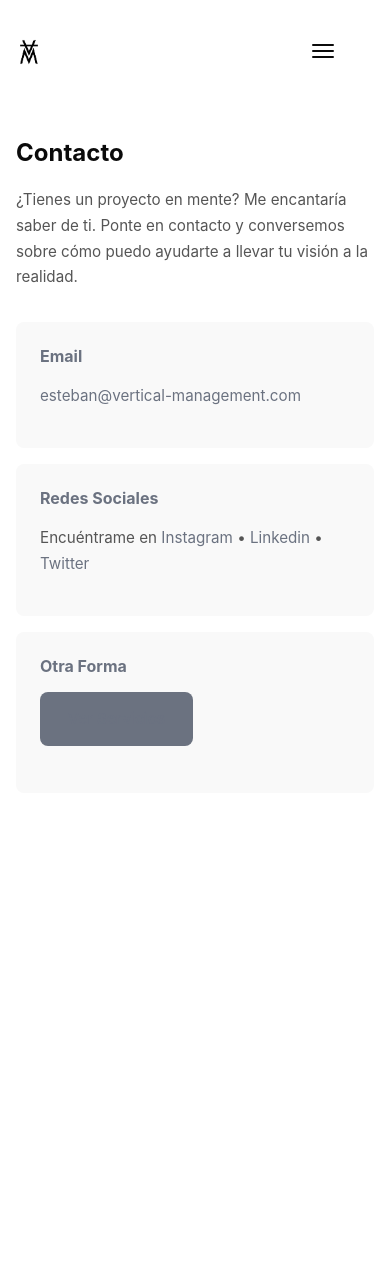
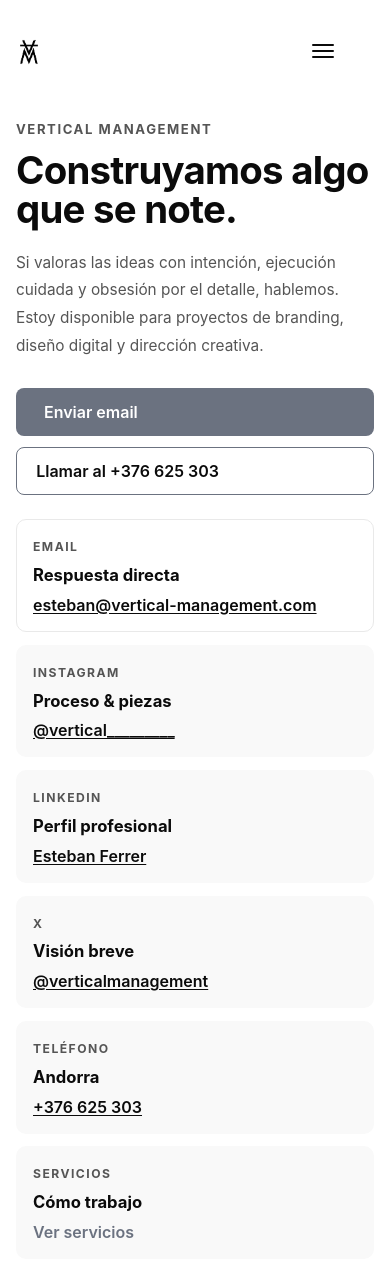
Before and after one commit to Vertical-Management/vertical-website, an Astro site: page /contacto in a window 390 px wide. Before the commit the page ends 844 px from the top, so only its background shows below. Built offline with nearby package versions, Linux system fonts and the light colour scheme; Astro itself is replaced by a stand-in of ours.

Commit message:
Redesign contact page with editorial kinetic layout

```diff
--- a/src/pages/contacto.astro
+++ b/src/pages/contacto.astro
@@ -9,32 +9,55 @@ const withBase = (path) => `${basePrefix}${path.replace(/^\/+/, '')}`;
 <BaseLayout title="Contacto — Vertical Management">
   <Header />
   <section class="contact vm-container">
-    <h1>Contacto</h1>
-    <p>
-      ¿Tienes un proyecto en mente? Me encantaría saber de ti. Ponte en contacto y conversemos
-      sobre cómo puedo ayudarte a llevar tu visión a la realidad.
-    </p>
+    <header class="contact-hero">
+      <p class="contact-kicker">Vertical Management</p>
+      <h1>Construyamos algo que se note.</h1>
+      <p class="contact-intro">
+        Si valoras las ideas con intención, ejecución cuidada y obsesión por el detalle, hablemos.
+        Estoy disponible para proyectos de branding, diseño digital y dirección creativa.
+      </p>
+      <div class="contact-hero-actions">
+        <a href="mailto:esteban@vertical-management.com" class="btn-primary">Enviar email</a>
+        <a href="tel:+376625303" class="contact-ghost-link">Llamar al +376 625 303</a>
+      </div>
+    </header>
 
-    <div class="contact-methods">
-      <div>
-        <h3>Email</h3>
-        <p><a href="mailto:esteban@vertical-management.com" target="_blank">esteban@vertical-management.com</a></p>
-      </div>
+    <div class="contact-methods" aria-label="Canales de contacto">
+      <article class="contact-card contact-card-primary">
+        <p class="contact-card-label">Email</p>
+        <h2>Respuesta directa</h2>
+        <a href="mailto:esteban@vertical-management.com">esteban@vertical-management.com</a>
+      </article>
 
-      <div>
-        <h3>Redes Sociales</h3>
-        <p>
-          Encuéntrame en
-          <a href="#">Instagram</a> •
-          <a href="#">Linkedin</a> •
-          <a href="#">Twitter</a>
-        </p>
-      </div>
+      <article class="contact-card">
+        <p class="contact-card-label">Instagram</p>
+        <h2>Proceso & piezas</h2>
+        <a href="https://www.instagram.com/vertical_________/" target="_blank" rel="noopener noreferrer">@vertical_________</a>
+      </article>
 
-      <div>
-        <h3>Otra Forma</h3>
-        <p><a href={withBase('servicios')} class="btn-primary">Ver Servicios</a></p>
-      </div>
+      <article class="contact-card">
+        <p class="contact-card-label">LinkedIn</p>
+        <h2>Perfil profesional</h2>
+        <a href="https://www.linkedin.com/in/esteban-ferrer-3777521a8/" target="_blank" rel="noopener noreferrer">Esteban Ferrer</a>
+      </article>
+
+      <article class="contact-card">
+        <p class="contact-card-label">X</p>
+        <h2>Visión breve</h2>
+        <a href="https://x.com/verticalmanagement" target="_blank" rel="noopener noreferrer">@verticalmanagement</a>
+      </article>
+
+      <article class="contact-card">
+        <p class="contact-card-label">Teléfono</p>
+        <h2>Andorra</h2>
+        <a href="tel:+376625303">+376 625 303</a>
+      </article>
+
+      <article class="contact-card contact-card-services">
+        <p class="contact-card-label">Servicios</p>
+        <h2>Cómo trabajo</h2>
+        <a href={withBase('servicios')} class="contact-inline-link">Ver servicios</a>
+      </article>
     </div>
   </section>
 </BaseLayout>
--- a/src/styles/global.scss
+++ b/src/styles/global.scss
@@ -162,11 +162,27 @@ body{font-family: Inter, system-ui, -apple-system, 'Segoe UI', Roboto, 'Helvetic
 .about h2,.contact h2{color:var(--vm-accent);margin-top:2rem;margin-bottom:1rem}
 .about p,.contact p{line-height:1.8;color:#555;max-width:800px}
 
-.contact-methods{display:grid;grid-template-columns:repeat(auto-fit,minmax(250px,1fr));gap:2rem;margin-top:2rem}
-.contact-methods div{padding:1.5rem;background:#f9f9f9;border-radius:8px}
-.contact-methods h3{color:var(--vm-accent);margin:0 0 0.5rem 0}
-.contact-methods a{color:var(--vm-accent);text-decoration:none}
-.contact-methods a:hover{text-decoration:underline}
+.contact{display:grid;gap:2.5rem}
+.contact-hero{max-width:900px}
+.contact-kicker{margin:0 0 0.6rem 0;font-size:0.82rem;line-height:1.2;font-weight:700;letter-spacing:0.12em;text-transform:uppercase;color:var(--vm-accent)}
+.contact h1{margin:0;font-size:clamp(2.2rem, 6vw, 4.6rem);line-height:0.96;letter-spacing:-0.02em;max-width:13ch}
+.contact-intro{margin:1.2rem 0 0 0;max-width:68ch;font-size:1.06rem;line-height:1.8;color:#555}
+
+.contact-hero-actions{display:flex;flex-wrap:wrap;gap:0.9rem;margin-top:1.8rem}
+.contact-ghost-link{display:inline-flex;align-items:center;padding:0.84rem 1.2rem;border:1px solid var(--vm-accent);border-radius:8px;color:var(--vm-fg);text-decoration:none;font-weight:600;transition:transform 250ms ease, box-shadow 250ms ease, border-color 250ms ease}
+.contact-ghost-link:hover{transform:translateY(-2px);box-shadow:0 8px 24px rgba(11,11,11,0.1);border-color:var(--vm-fg)}
+
+.contact-methods{display:grid;grid-template-columns:repeat(12, minmax(0, 1fr));gap:1rem}
+.contact-card{grid-column:span 4;padding:1.25rem 1.3rem;background:#f9f9f9;border:1px solid transparent;border-radius:10px;transition:transform 250ms ease, border-color 250ms ease, box-shadow 250ms ease}
+.contact-card:hover{transform:translateY(-2px);border-color:#d9d9d9;box-shadow:0 8px 24px rgba(11,11,11,0.08)}
+.contact-card-label{margin:0;font-size:0.76rem;line-height:1.1;letter-spacing:0.12em;text-transform:uppercase;font-weight:700;color:var(--vm-accent)}
+.contact-card h2{margin:0.55rem 0 0.9rem 0;font-size:1.22rem;line-height:1.15;color:var(--vm-fg)}
+.contact-card a{color:var(--vm-fg);font-weight:600;text-underline-offset:2px}
+
+.contact-card-primary{grid-column:span 8;background:#fff;border-color:#e9e9e9}
+.contact-card-services{display:flex;flex-direction:column;justify-content:space-between}
+.contact-inline-link{color:var(--vm-accent) !important;text-decoration:none}
+.contact-inline-link:hover{text-decoration:underline}
 
 .project-card{display:block;text-decoration:none;color:inherit;transition:transform 300ms ease}
 .project-card:hover{transform:translateY(-2px)}
@@ -1224,6 +1240,11 @@ body{font-family: Inter, system-ui, -apple-system, 'Segoe UI', Roboto, 'Helvetic
   .cafeteros-reference-content{grid-template-columns:1fr;gap:2rem;padding:1.5rem}
   .cafeteros-products-grid{grid-template-columns:repeat(2, 1fr);gap:1.5rem}
   .cafeteros-identity-grid{grid-template-columns:repeat(2, 1fr);gap:1rem}
+  .contact{gap:2rem}
+  .contact h1{max-width:14ch}
+  .contact-methods{grid-template-columns:repeat(6, minmax(0, 1fr))}
+  .contact-card{grid-column:span 3}
+  .contact-card-primary{grid-column:span 6}
 }
 
 @media (max-width:640px){
@@ -1231,9 +1252,14 @@ body{font-family: Inter, system-ui, -apple-system, 'Segoe UI', Roboto, 'Helvetic
   .service-card{padding:1.25rem}
   .service-card h2{font-size:1.05rem;line-height:1.35;margin-bottom:0.45rem;color:var(--vm-accent)}
   .service-card p{font-size:0.92rem;line-height:1.6}
-  .contact-methods{grid-template-columns:1fr;gap:1rem}
-  .contact-methods h3{font-size:1rem;line-height:1.35;margin-bottom:0.4rem;color:var(--vm-accent)}
-  .contact p{font-size:0.95rem;line-height:1.7}
+  .contact{gap:1.5rem}
+  .contact h1{font-size:clamp(1.75rem, 11vw, 2.4rem);max-width:16ch;line-height:1.02}
+  .contact-intro{font-size:0.96rem;line-height:1.72}
+  .contact-hero-actions{flex-direction:column;align-items:flex-start;gap:0.65rem}
+  .contact-hero-actions a{width:100%}
+  .contact-methods{grid-template-columns:1fr;gap:0.8rem}
+  .contact-card,.contact-card-primary{grid-column:auto;padding:1rem}
+  .contact-card h2{font-size:1.04rem;margin:0.5rem 0 0.6rem 0}
   .fep-hero{max-height:300px}
   .fep-info-header{padding:1.5rem 1rem}
   .fep-gallery-grid{grid-template-columns:repeat(3, 1fr);gap:0.3rem;padding:0}
@@ -1808,7 +1834,7 @@ body{font-family: Inter, system-ui, -apple-system, 'Segoe UI', Roboto, 'Helvetic
 .xp-shell{
   min-height:100vh;
   padding:0;
-  background:url('https://upload.wikimedia.org/wikipedia/en/6/67/Bliss_%28Windows_XP%29.png') center/cover no-repeat;
+  background:url('/assets/xp/fondo-de-pantalla.jpg') center/cover no-repeat;
   font-family:Tahoma, Verdana, sans-serif;
 }
 
@@ -1823,9 +1849,9 @@ body{font-family: Inter, system-ui, -apple-system, 'Segoe UI', Roboto, 'Helvetic
   position:relative;
   z-index:6;
   display:grid;
-  grid-template-columns:repeat(auto-fill, 84px);
-  grid-auto-rows:minmax(86px, auto);
-  gap:0.25rem 0.8rem;
+  grid-template-columns:repeat(auto-fill, 126px);
+  grid-auto-rows:minmax(129px, auto);
+  gap:0.38rem 0.75rem;
   width:max-content;
   align-content:start;
 }
@@ -1836,27 +1862,27 @@ body{font-family: Inter, system-ui, -apple-system, 'Segoe UI', Roboto, 'Helvetic
   align-items:center;
   justify-content:flex-start;
   gap:0.24rem;
-  width:84px;
-  min-height:84px;
+  width:126px;
+  min-height:126px;
   border:1px solid transparent;
   background:transparent;
-  padding:0.18rem;
+  padding:0.26rem;
   text-decoration:none;
   color:#fff;
   cursor:default;
 }
 
 .xp-desktop-icon img{
-  width:34px;
-  height:34px;
+  width:51px;
+  height:51px;
   object-fit:contain;
   image-rendering:auto;
 }
 
 .xp-desktop-icon span{
-  max-width:72px;
+  max-width:108px;
   margin:0;
-  font:700 0.67rem/1.15 Tahoma, Verdana, sans-serif;
+  font:700 1.01rem/1.15 Tahoma, Verdana, sans-serif;
   color:#fff;
   text-align:center;
   text-shadow:0 1px 2px rgba(0,0,0,0.85);
@@ -1894,11 +1920,13 @@ body{font-family: Inter, system-ui, -apple-system, 'Segoe UI', Roboto, 'Helvetic
   display:flex;
   flex-direction:column;
   align-items:center;
-  gap:0.18rem;
+  justify-content:flex-start;
+  gap:0.24rem;
   text-decoration:none;
-  width:76px;
+  width:126px;
+  min-height:126px;
   border:1px solid transparent;
-  padding:0.15rem;
+  padding:0.26rem;
   background:transparent;
   color:#fff;
   border-radius:3px;
@@ -1906,13 +1934,14 @@ body{font-family: Inter, system-ui, -apple-system, 'Segoe UI', Roboto, 'Helvetic
 }
 
 .xp-top-shortcut img{
-  width:26px;
-  height:26px;
+  width:51px;
+  height:51px;
   object-fit:contain;
 }
 
 .xp-top-shortcut span{
-  font:700 0.61rem/1.1 Tahoma, Verdana, sans-serif;
+  max-width:108px;
+  font:700 1.01rem/1.15 Tahoma, Verdana, sans-serif;
   text-shadow:0 1px 2px rgba(0,0,0,0.85);
   text-align:center;
   white-space:normal;
```
